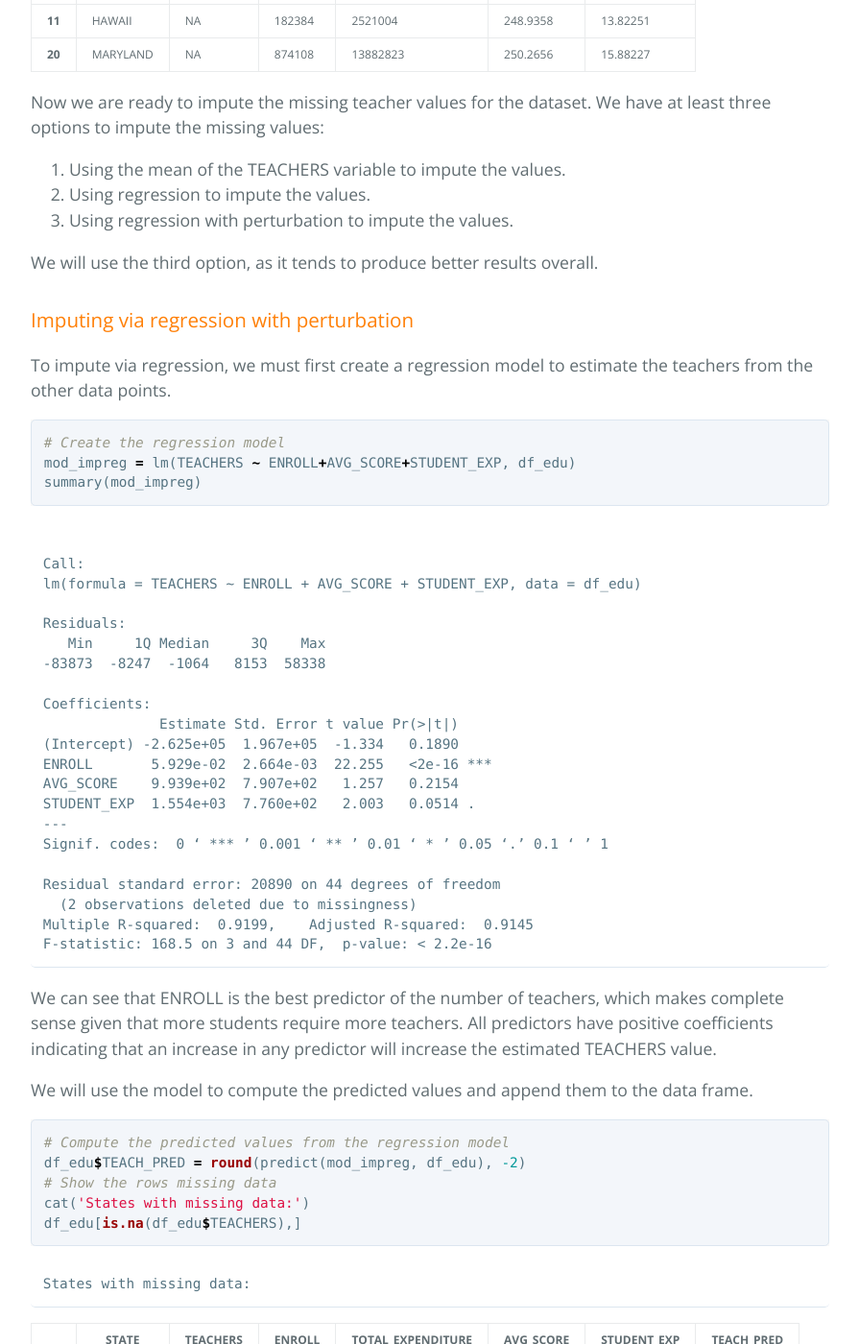
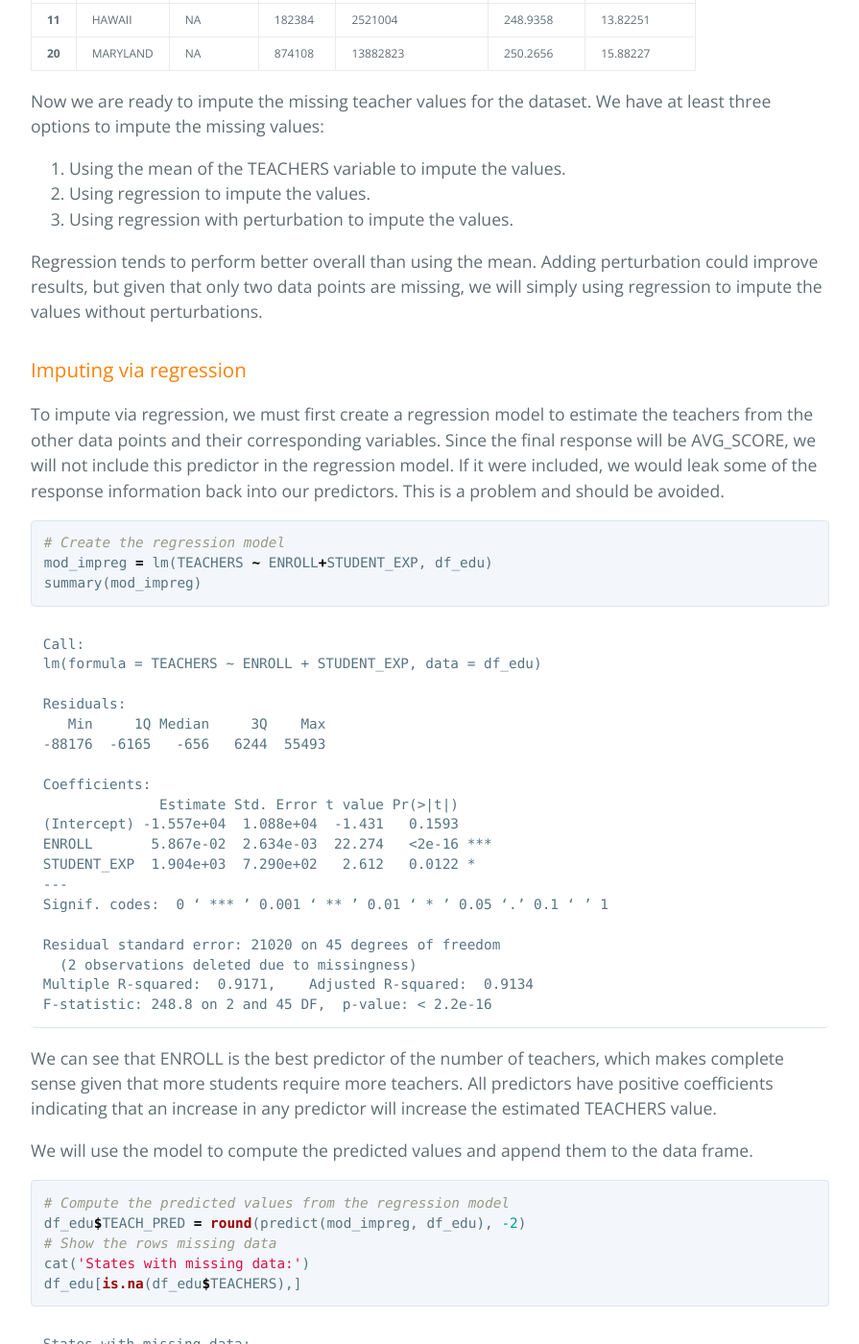
Before and after one commit to jmtritch/jmtritch.github.io, a Jekyll site: the page built from eda/impute_us_teachers/index.md, in a window 1280 px wide and 1400 px high, scrolled down 5267 px. Shown: the whole window at 96% size, without its empty margins (192-1087 px from the left). Built offline with Jekyll 4.4.1, drawn with Linux system fonts in a browser that asks for light colours; our own code applies the rules of GitHub Pages for plain Markdown files; some of the changed text lies outside the part shown.

Commit message:
Update index.md
removed perturbations

````diff
--- a/eda/impute_us_teachers/index.md
+++ b/eda/impute_us_teachers/index.md
@@ -1,5 +1,5 @@
 
-# Working with missing data - Total number of U.S. teachers by state
+# Working with missing data to estimate the total number of U.S. teachers by state
 ---
 
 This dataset comes from the [National Center for Education Statistics](https://nces.ed.gov/surveys/sass/tables/sass1112_2013314_t1s_001.asp), and it includes the total number of teachers by state.  [Download the dataset here](state_teachers_2011-12).  This data was collected during the 2011-2012 School and Staffing Survey.
@@ -37,6 +37,7 @@ Total Rows: 50
 </tbody>
 </table>
 
+
 <div class="output">
 <pre>
 States with missing data:
@@ -62,6 +63,7 @@ Four states are missing data.  What can we do?
 The best option would be to find the missing data from other sources, but we must be sure to use reliable sources for the data.  Luckily enough, I found reliable sources for two of the missing states.
 
 Rhode Island has up to date teacher counts on their [InfoWorks!](http://infoworks.ride.ri.gov/state/ri) website.  We can see that there are 15,988 registered teachers working in Rhode Island.  This number is likely inflated slightly relative to the 2011-2012 school year, so let's use an even 15,900 teachers for Rhode Island.
+
 
 ```R
 # Set the value for Rhode Island
@@ -111,13 +113,17 @@ Florida average student to teacher ratio: 17.95
 
 From Kaggle's [U.S. Education Datasets: Unification Project](https://www.kaggle.com/noriuk/us-education-datasets-unification-project), we can get the total number of students enrolled in Florida in 2011-2012.  That number is 2,658,559.  Using this number and the student-teacher ratio, we can indirectly compute the total number of teachers.
 
+
 ```R
 # Calculate the total number of teachers in Florida in 2011-2012
 fl_teachers = round(2658559 / fl_str, -3)
 cat('Florida teachers in 2011-2012:', fl_teachers)
 ```
-
-    Florida teachers in 2011-2012: 148000
+<div class="output">
+<pre>
+Florida teachers in 2011-2012: 148000
+</pre>
+</div>
 
 There were approximately 148,000 teachers in Florida during the 2011-2012 school year.  Let's add them to our data table.
 
@@ -165,6 +171,7 @@ as.character(df_states$STATE[grepl(' ', df_states$STATE)])
 # Show the enroll and expenditure names
 as.character(df_enex$STATE[grepl('_', df_enex$STATE)])
 ```
+
 <div class="output">
 <pre>
 'New Hampshire' 'New Jersey' 'New Mexico' 'New York' 'North Carolina'
@@ -195,6 +202,7 @@ df_states$STATE[grepl(' ', df_states$STATE)]
 # Show the enroll and expenditure names
 df_enex$STATE[grepl(' ', df_enex$STATE)]
 ```
+
 <div class="output">
 <pre>
 'NEW HAMPSHIRE' 'NEW JERSEY' 'NEW MEXICO' 'NEW YORK' 'NORTH CAROLINA'
@@ -212,6 +220,7 @@ df_enex$STATE[grepl(' ', df_enex$STATE)]
 </div>
 
 With the STATES columns matching, we are ready to inner merge them into a single dataset.
+
 
 ```R
 # Merge both the state teachers and state score, expenditure datasets
@@ -259,46 +268,46 @@ Now we are ready to impute the missing teacher values for the dataset.  We have
 2. Using regression to impute the values.
 3. Using regression with perturbation to impute the values.
 
-We will use the third option, as it tends to produce better results overall.
+Regression tends to perform better overall than using the mean.  Adding perturbation could improve results, but given that only two data points are missing, we will simply using regression to impute the values without perturbations.
 
-### Imputing via regression with perturbation
+### Imputing via regression
 
-To impute via regression, we must first create a regression model to estimate the teachers from the other data points.
+To impute via regression, we must first create a regression model to estimate the teachers from the other data points and their corresponding variables.  Since the final response will be AVG_SCORE, we will not include this predictor in the regression model.  If it were included, we would leak some of the response information back into our predictors.  This is a problem and should be avoided.
 
 ```R
 # Create the regression model
-mod_impreg = lm(TEACHERS ~ ENROLL+AVG_SCORE+STUDENT_EXP, df_edu)
+mod_impreg = lm(TEACHERS ~ ENROLL+STUDENT_EXP, df_edu)
 summary(mod_impreg)
 ```
 
 <div class="output">
 <pre>
 Call:
-lm(formula = TEACHERS ~ ENROLL + AVG_SCORE + STUDENT_EXP, data = df_edu)
+lm(formula = TEACHERS ~ ENROLL + STUDENT_EXP, data = df_edu)
 
 Residuals:
    Min     1Q Median     3Q    Max
--83873  -8247  -1064   8153  58338
+-88176  -6165   -656   6244  55493
 
 Coefficients:
               Estimate Std. Error t value Pr(>|t|)
-(Intercept) -2.625e+05  1.967e+05  -1.334   0.1890
-ENROLL       5.929e-02  2.664e-03  22.255   <2e-16 ***
-AVG_SCORE    9.939e+02  7.907e+02   1.257   0.2154
-STUDENT_EXP  1.554e+03  7.760e+02   2.003   0.0514 .
+(Intercept) -1.557e+04  1.088e+04  -1.431   0.1593
+ENROLL       5.867e-02  2.634e-03  22.274   <2e-16 ***
+STUDENT_EXP  1.904e+03  7.290e+02   2.612   0.0122 *
 ---
 Signif. codes:  0 ‘ *** ’ 0.001 ‘ ** ’ 0.01 ‘ * ’ 0.05 ‘.’ 0.1 ‘ ’ 1
 
-Residual standard error: 20890 on 44 degrees of freedom
+Residual standard error: 21020 on 45 degrees of freedom
   (2 observations deleted due to missingness)
-Multiple R-squared:  0.9199,	Adjusted R-squared:  0.9145
-F-statistic: 168.5 on 3 and 44 DF,  p-value: < 2.2e-16
+Multiple R-squared:  0.9171,	Adjusted R-squared:  0.9134
+F-statistic: 248.8 on 2 and 45 DF,  p-value: < 2.2e-16
 </pre>
 </div>
 
 We can see that ENROLL is the best predictor of the number of teachers, which makes complete sense given that more students require more teachers.  All predictors have positive coefficients indicating that an increase in any predictor will increase the estimated TEACHERS value.
 
 We will use the model to compute the predicted values and append them to the data frame.
+
 
 ```R
 # Compute the predicted values from the regression model
@@ -307,7 +316,6 @@ df_edu$TEACH_PRED = round(predict(mod_impreg, df_edu), -2)
 cat('States with missing data:')
 df_edu[is.na(df_edu$TEACHERS),]
 ```
-
 <div class="output">
 <pre>
 States with missing data:
@@ -317,43 +325,17 @@ States with missing data:
 <table>
 <thead><tr><th></th><th>STATE</th><th>TEACHERS</th><th>ENROLL</th><th>TOTAL_EXPENDITURE</th><th>AVG_SCORE</th><th>STUDENT_EXP</th><th>TEACH_PRED</th></tr></thead>
 <tbody>
-	<tr><th>11</th><td>HAWAII  </td><td>NA      </td><td>182384  </td><td> 2521004</td><td>248.9358</td><td>13.82251</td><td>17200   </td></tr>
-	<tr><th>20</th><td>MARYLAND</td><td>NA      </td><td>874108  </td><td>13882823</td><td>250.2656</td><td>15.88227</td><td>62800   </td></tr>
+	<tr><th>11</th><td>HAWAII  </td><td>NA      </td><td>182384  </td><td> 2521004</td><td>248.9358</td><td>13.82251</td><td>21400   </td></tr>
+	<tr><th>20</th><td>MARYLAND</td><td>NA      </td><td>874108  </td><td>13882823</td><td>250.2656</td><td>15.88227</td><td>65900   </td></tr>
 </tbody>
 </table>
 
-Finally we will perturb the predictions following a normal distribution.  A standard deviation of 1000 teachers will give us an appropriately sized perturbation.
+Let's substitute the imputed regression values into the NA values of the TEACHERS variable.
 
 ```R
-# Add normally destributed perturbations
-set.seed(1234)
-df_edu$TEACH_PTB <- round(df_edu$TEACH_PRED + rnorm(nrow(df_edu), mean=0,
-                                              sd=1000), -2)
-# Show the rows missing data
-cat('States with missing data:')
-df_edu[is.na(df_edu$TEACHERS),]
-```
-
-<div class="output">
-<pre>
-States with missing data:
-</pre>
-</div>
-
-<table>
-<thead><tr><th></th><th>STATE</th><th>TEACHERS</th><th>ENROLL</th><th>TOTAL_EXPENDITURE</th><th>AVG_SCORE</th><th>STUDENT_EXP</th><th>TEACH_PRED</th><th>TEACH_PTB</th></tr></thead>
-<tbody>
-	<tr><th>11</th><td>HAWAII  </td><td>NA      </td><td>182384  </td><td> 2521004</td><td>248.9358</td><td>13.82251</td><td>17200   </td><td>16700   </td></tr>
-	<tr><th>20</th><td>MARYLAND</td><td>NA      </td><td>874108  </td><td>13882823</td><td>250.2656</td><td>15.88227</td><td>62800   </td><td>65200   </td></tr>
-</tbody>
-</table>
-
-Let's substitute the imputed regression with perturbation values into the NA values of the TEACHERS variable.
-
-```R
-# Set the NaN values to the perturbed values
+# Set the NaN values to the regression values
 df_imputed = df_edu
-df_imputed$TEACHERS = ifelse(is.na(df_imputed$TEACHERS), df_imputed$TEACH_PTB,
+df_imputed$TEACHERS = ifelse(is.na(df_imputed$TEACHERS), df_imputed$TEACH_PRED,
                             df_imputed$TEACHERS)
 # Show the rows missing data
 cat('States with imputed data:')
````
Also changed, not shown: other parts of eda/impute_us_teachers/index.md (+4 -4 lines).
